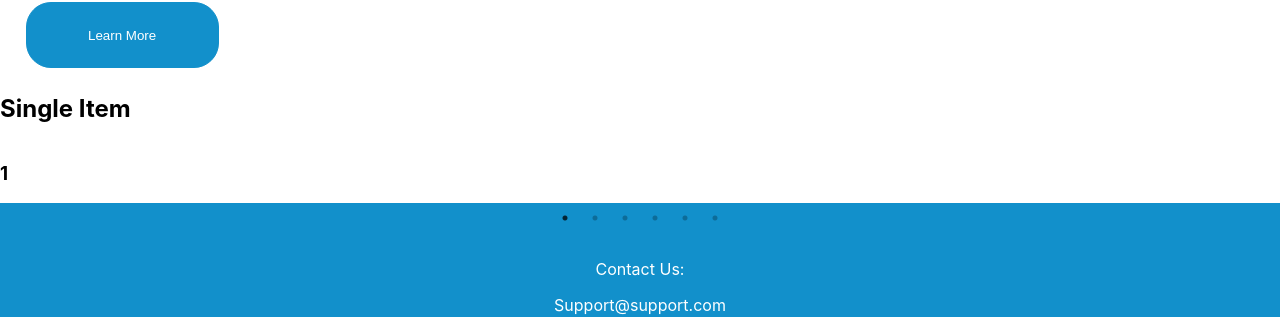
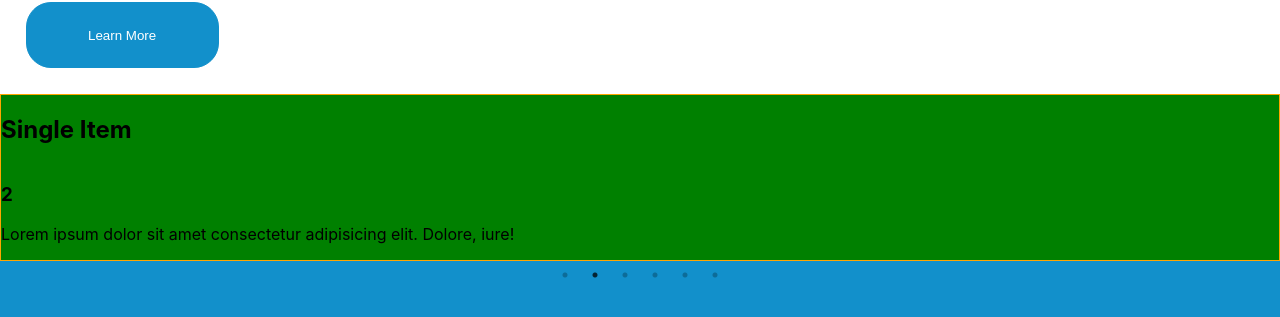
Before and after one commit to Parrasite9/peachyCleanPaws, a React (Create React App) app: page / in a window 1280 px wide. Shown: the part 3090-3407 px from the top of the page. Built offline with nearby package versions, Linux system fonts and the light colour scheme.

Commit message:
Individual Slides has some altered data, dummy text, but no CSS at this time

```diff
--- a/src/components/Home/Testimonials.js
+++ b/src/components/Home/Testimonials.js
@@ -1,5 +1,6 @@
 import React, { Component } from "react";
 import Slider from "react-slick";
+import '../../css/Home/Testimonials.css'
 
 export default class SimpleSlider extends Component {
   render() {
@@ -8,29 +9,38 @@ export default class SimpleSlider extends Component {
       infinite: true,
       speed: 500,
       slidesToShow: 1,
-      slidesToScroll: 1
+      slidesToScroll: 1,
+      autoplay: true,
+      autoplaySpeed: 5000,
+      pauseOnHover: true,
     };
     return (
-      <div>
+      <div className="testimonials">
         <h2> Single Item</h2>
         <Slider {...settings}>
-          <div>
-            <h3>1</h3>
+          <div className="individual__Slide">
+            <h3 className="testimonial__Name">1</h3>
+            <p>Lorem ipsum dolor sit amet consectetur adipisicing elit. Dolore, iure!</p>
           </div>
-          <div>
-            <h3>2</h3>
+          <div className="individual__Slide">
+            <h3 className="testimonial__Name">2</h3>
+            <p>Lorem ipsum dolor sit amet consectetur adipisicing elit. Dolore, iure!</p>
           </div>
-          <div>
-            <h3>3</h3>
+          <div className="individual__Slide">
+            <h3 className="testimonial__Name">3</h3>
+            <p>Lorem ipsum dolor sit amet consectetur adipisicing elit. Dolore, iure!</p>
           </div>
-          <div>
-            <h3>4</h3>
+          <div className="individual__Slide">
+            <h3 className="testimonial__Name">4</h3>
+            <p>Lorem ipsum dolor sit amet consectetur adipisicing elit. Dolore, iure!</p>
           </div>
-          <div>
-            <h3>5</h3>
+          <div className="individual__Slide">
+            <h3 className="testimonial__Name">5</h3>
+            <p>Lorem ipsum dolor sit amet consectetur adipisicing elit. Dolore, iure!</p>
           </div>
-          <div>
-            <h3>6</h3>
+          <div className="individual__Slide">
+            <h3 className="testimonial__Name">6</h3>
+            <p>Lorem ipsum dolor sit amet consectetur adipisicing elit. Dolore, iure!</p>
           </div>
         </Slider>
       </div>
--- /dev/null
+++ b/src/css/Home/Testimonials.css
@@ -0,0 +1,4 @@
+.testimonials {
+    border: 1px solid orange;
+    background-color: green;
+}
```
